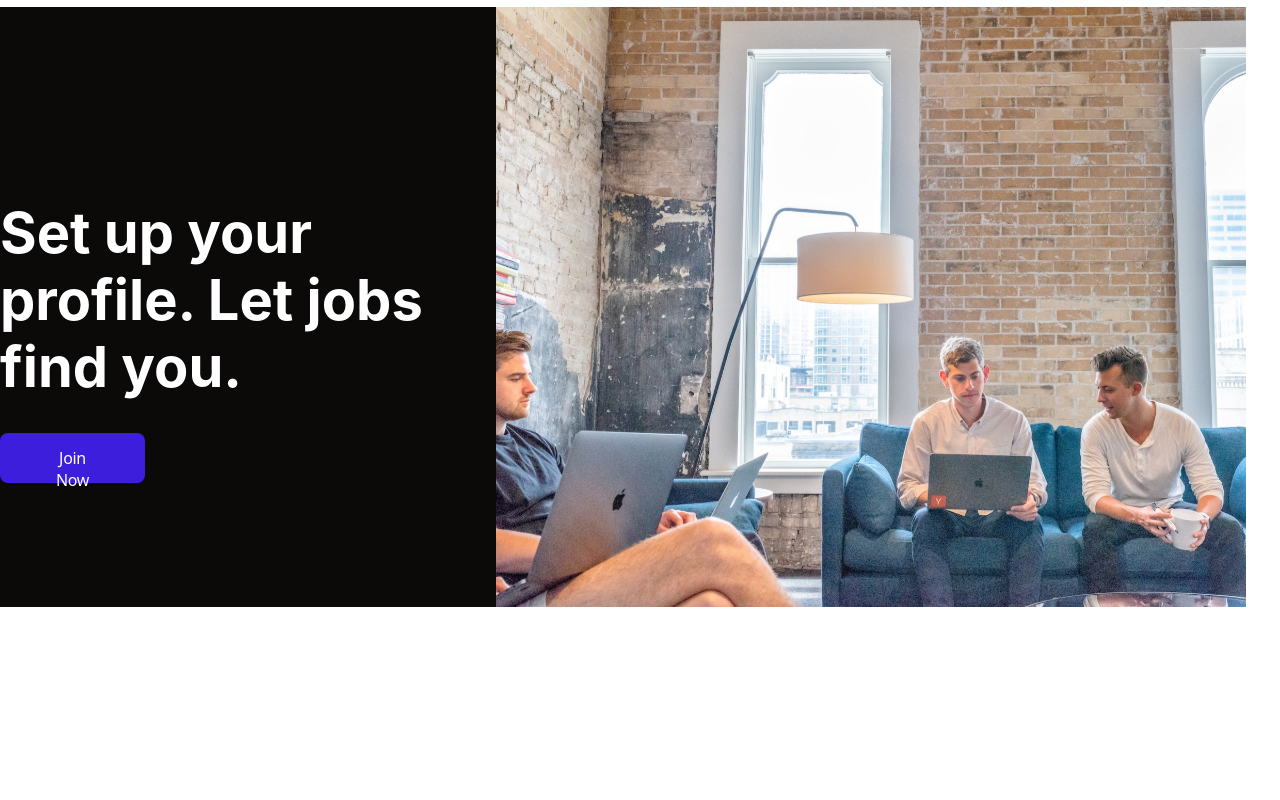
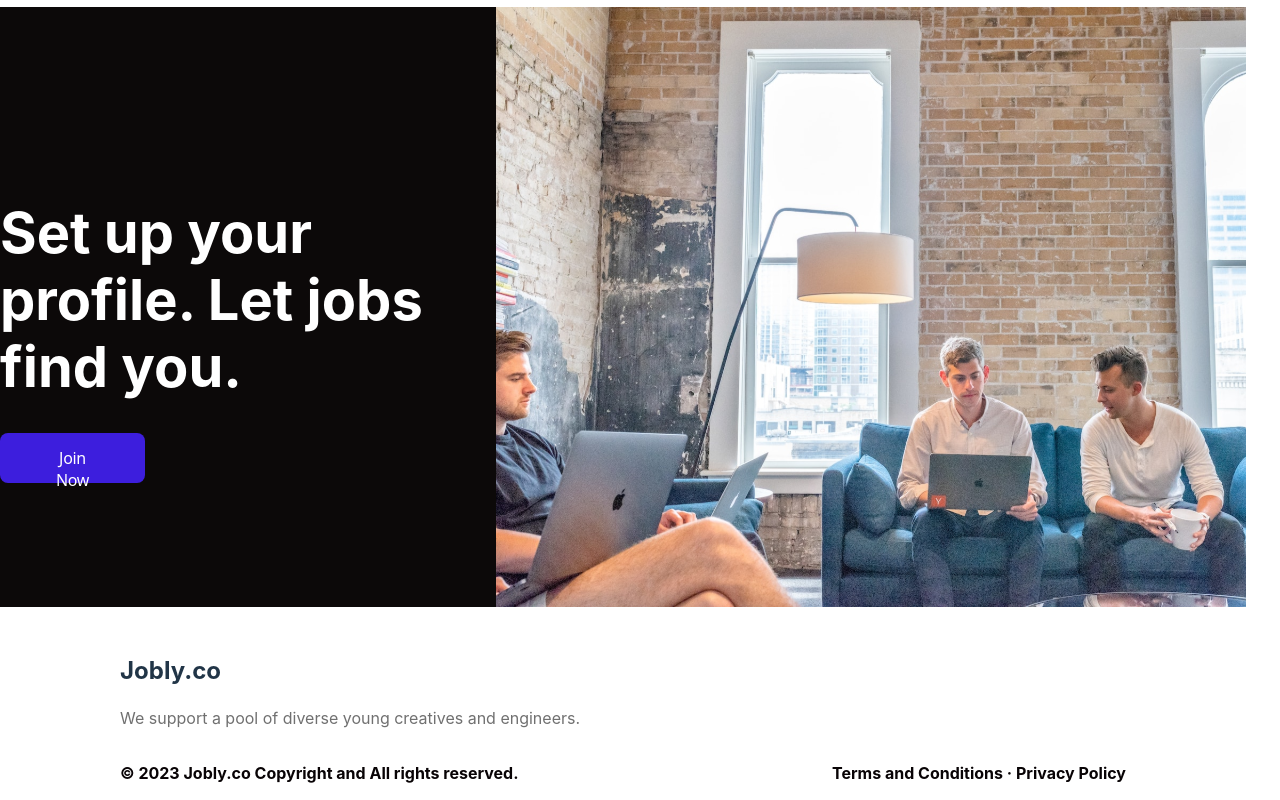
Before and after one commit to KseniaShalagina/Shalagina_React, a React (Vite) app: page / in a window 1280 px wide. Shown: the part 3109-3909 px from the top of the page. Before the commit the page ends 3716 px from the top, so only its background shows below. Built offline with nearby package versions, Linux system fonts and the light colour scheme.

Commit message:
footer разметка

```diff
--- /dev/null
+++ b/src/assets/styles/Footer.css
@@ -0,0 +1,39 @@
+.foot_infs {
+    display: flex;
+    justify-content: space-between;
+}
+
+.name_Job {
+    font-family: Inter;
+    font-weight: 700;
+    font-size: 24px;
+    line-height: 28.8px;
+    letter-spacing: -3%;
+
+}
+
+.foot_inf {
+    margin-top: 50px;
+    margin-left: 120px;
+}
+
+.inf_foot {
+    font-family: Inter;
+    font-weight: 700;
+    font-size: 16px;
+    line-height: 22.4px;
+    letter-spacing: -2%;
+    color: #080305;
+    margin-left: 120px;
+
+}
+
+.terms {
+    font-family: Inter;
+    font-weight: 700;
+    font-size: 16px;
+    line-height: 22.4px;
+    letter-spacing: -2%;
+    color: #080305;
+    margin-right: 120px;
+}
--- /dev/null
+++ b/src/components/Footer/Footer.tsx
@@ -0,0 +1,18 @@
+import '../../assets/styles/Footer.css'
+
+function Footer(){
+    return(
+        <>
+        <div className="foot_inf">
+            <h2 className="name_Job"> Jobly.co</h2>
+            <p className="cardtxt"> We support a pool of diverse young creatives and engineers. </p>
+        </div>
+        <div className="foot_infs">
+            <p className="inf_foot"> <b>© 2023 Jobly.co Copyright and All rights reserved.</b></p>
+            <p className="terms"> <b>Terms and Conditions · Privacy Policy </b></p>
+        </div>
+        </>
+    );
+}
+
+export default Footer;
--- a/src/components/Layout.tsx
+++ b/src/components/Layout.tsx
@@ -6,6 +6,8 @@ import SecondBlock from "./Section/SecondBlock/SecondBlock";
 import ThirdBlock from "./Section/ThirdBlock/ThirdBlock";
 import FourthBlock from "./Section/FourthBlock/FourthBlock";
 import FifthBlock from './Section/FifthBlock/FifthBlock';
+import Footer from './Footer/Footer';
+
 function Layout() {
     return (
         <>
@@ -18,6 +20,7 @@ function Layout() {
                 <FourthBlock/>
                 <FifthBlock/>
             </main>
+            <Footer/>
         </>
     );
 }
```
